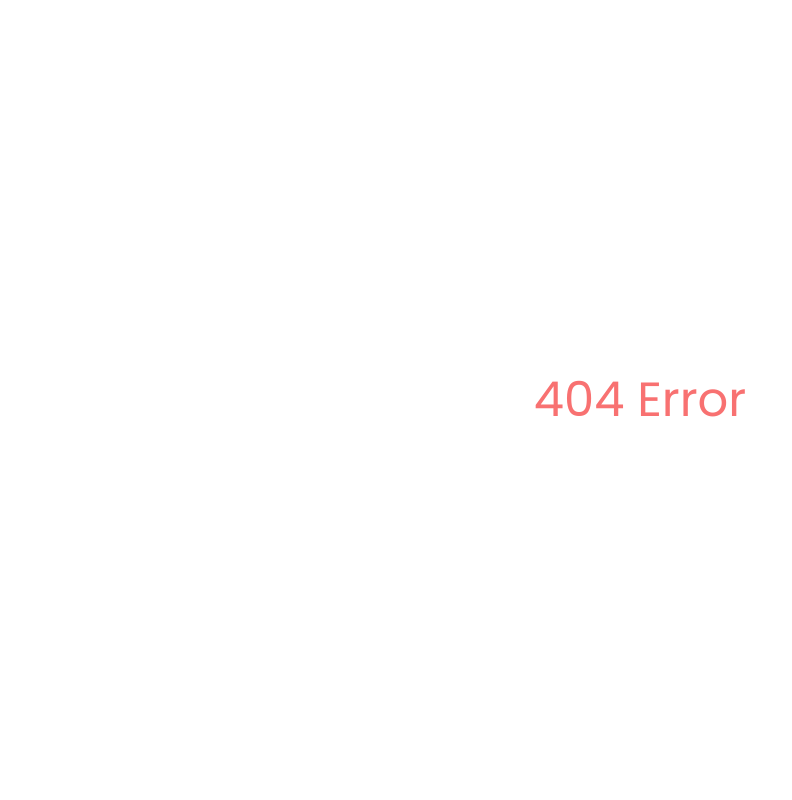
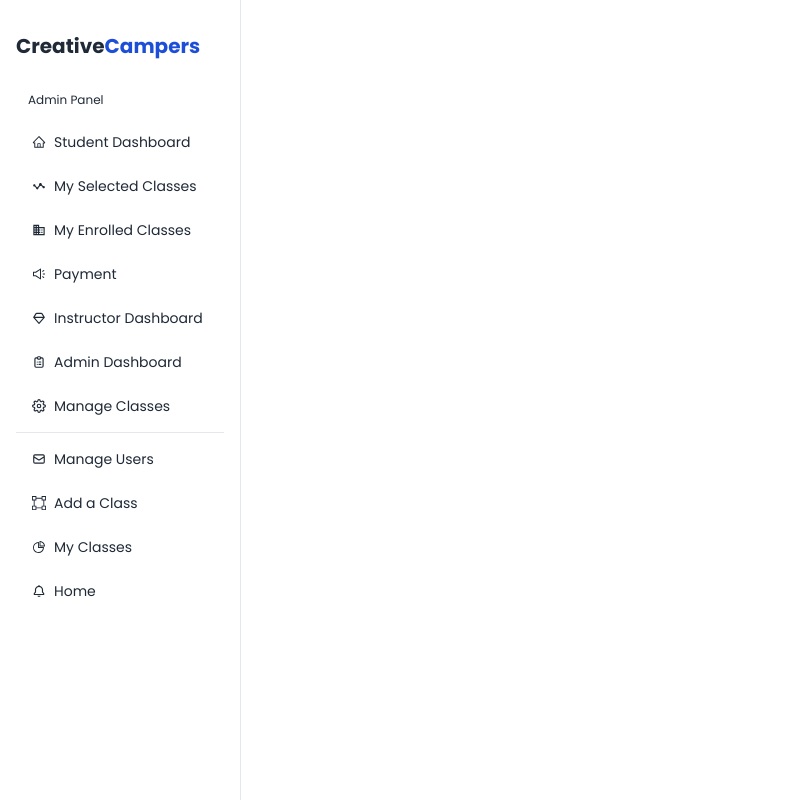
Before and after one commit to onlyyasad/creative-campers-client, a React (Vite) app: page /dashboard in a window 1280 px wide. Shown: the whole page, without its empty margins (0-792 px from the left). Built offline with nearby package versions, Linux system fonts and the light colour scheme.

Commit message:
dashboard initialized

```diff
--- /dev/null
+++ b/src/Layouts/Dashboard/Dashboard.jsx
@@ -0,0 +1,128 @@
+import { NavLink, Outlet } from "react-router-dom";
+import { AiOutlineHome, AiOutlineSound, AiOutlinePieChart } from "react-icons/ai";
+import { BiDiamond, BiStats, BiBell } from "react-icons/bi";
+import { HiOutlineClipboardList, HiOutlineMail } from "react-icons/hi";
+import { IoMdBusiness } from "react-icons/io";
+import { BsBoundingBox } from "react-icons/bs";
+import { FiSettings } from "react-icons/fi";
+
+
+const Dashboard = () => {
+    const activeClass = "text-white bg-blue-700 shadow-lg py-2 hover:bg-blue-700 hover:text-white hover:shadow-lg hover:shadow-blue-200 shadow-blue-300 duration-300 focus:bg-blue-700";
+    const inactiveClass = "py-2 hover:bg-blue-700 hover:text-white hover:shadow-lg hover:shadow-blue-200 shadow-blue-300 duration-300 focus:bg-blue-700";
+    return (
+        <div className="font-poppins container mx-auto">
+            <div className="drawer lg:drawer-open">
+                <input id="my-drawer-2" type="checkbox" className="drawer-toggle" />
+                <div className="drawer-content flex flex-col items-center">
+                    {/* *********************************************************************************************
+                                                            Page content here
+                    ***********************************************************************************************/}
+                    <Outlet></Outlet>
+                </div>
+                <div className="drawer-side md:border-r">
+                    <label htmlFor="my-drawer-2" className="drawer-overlay bg-black"></label>
+                    <ul className="menu flex-nowrap my-6 px-4 w-60 h-full space-y-2 text-base-content">
+                        {/* ******************************************************************************************
+                                                         Sidebar content here
+                        *********************************************************************************************/}
+                        <h2 className="text-xl font-bold mb-4">Creative<span className="text-blue-700">Campers</span></h2>
+                        <p className="px-3 py-2 text-xs">Admin Panel</p>
+                        <li>
+                            <NavLink
+                                to="/dashboard/student"
+                                className={({ isActive }) => isActive ? activeClass : inactiveClass}>
+                                <AiOutlineHome />
+                                Student Dashboard
+                            </NavLink>
+                        </li>
+                        <li>
+                            <NavLink
+                                to="/dashboard/my-selected-classes"
+                                className={({ isActive }) => isActive ? activeClass : inactiveClass}>
+                                <BiStats />
+                                My Selected Classes
+                            </NavLink>
+                        </li>
+                        <li>
+                            <NavLink
+                                to="/dashboard/my-enrolled-classes"
+                                className={({ isActive }) => isActive ? activeClass : inactiveClass}>
+                                <IoMdBusiness />
+                                My Enrolled Classes
+                            </NavLink>
+                        </li>
+                        <li>
+                            <NavLink
+                                to="/dashboard/payment"
+                                className={({ isActive }) => isActive ? activeClass : inactiveClass}>
+                                <AiOutlineSound />
+                                Payment
+                            </NavLink>
+                        </li>
+                        <li>
+                            <NavLink
+                                to="/dashboard/instructor"
+                                className={({ isActive }) => isActive ? activeClass : inactiveClass}>
+                                <BiDiamond />
+                                Instructor Dashboard
+                            </NavLink>
+                        </li>
+                        <li>
+                            <NavLink
+                                to="/dashboard/admin"
+                                className={({ isActive }) => isActive ? activeClass : inactiveClass}>
+                                <HiOutlineClipboardList />
+                                Admin Dashboard
+                            </NavLink>
+                        </li>
+                        <li>
+                            <NavLink
+                                to="/dashboard/manage-classes"
+                                className={({ isActive }) => isActive ? activeClass : inactiveClass}>
+                                <FiSettings />
+                                Manage Classes
+                            </NavLink>
+                        </li>
+                        <hr />
+
+                        <li>
+                            <NavLink
+                                to="/dashboard/manage-users"
+                                className={({ isActive }) => isActive ? activeClass : inactiveClass}>
+                                <HiOutlineMail />
+                                Manage Users
+                            </NavLink>
+                        </li>
+                        <li>
+                            <NavLink
+                                to="/dashboard/add-class"
+                                className={({ isActive }) => isActive ? activeClass : inactiveClass}>
+                                <BsBoundingBox />
+                                Add a Class
+                            </NavLink>
+                        </li>
+                        <li>
+                            <NavLink
+                                to="/dashboard/my-classes"
+                                className={({ isActive }) => isActive ? activeClass : inactiveClass}>
+                                <AiOutlinePieChart />
+                                My Classes
+                            </NavLink>
+                        </li>
+                        <li>
+                            <NavLink
+                                to="/"
+                                className={({ isActive }) => isActive ? activeClass : inactiveClass}>
+                                <BiBell />
+                                Home
+                            </NavLink>
+                        </li>
+                    </ul>
+                </div>
+            </div>
+        </div>
+    );
+};
+
+export default Dashboard;
--- a/src/Pages/Shared/NavBar.jsx
+++ b/src/Pages/Shared/NavBar.jsx
@@ -30,7 +30,7 @@ const NavBar = () => {
         </li>
         <li>
             <NavLink
-                to="/"
+                to="/dashboard"
                 className={({ isActive }) => isActive ? activeClass : inactiveClass}>
                 Dashboard
             </NavLink>
--- a/src/Routes/Routes.jsx
+++ b/src/Routes/Routes.jsx
@@ -3,6 +3,7 @@ import Main from "../Layouts/Main/Main";
 import Home from "../Pages/Home/Home";
 import Instructors from "../Pages/Instructors/Instructors";
 import Classes from "../Pages/Classes/Classes";
+import Dashboard from "../Layouts/Dashboard/Dashboard";
 
 export const router = createBrowserRouter([
     {
@@ -24,6 +25,10 @@ export const router = createBrowserRouter([
         ]
     },
     {
+        path: "/dashboard",
+        element: <Dashboard></Dashboard>
+    },
+    {
         path: "*",
         element: <div className="flex justify-center items-center min-h-screen">
             <h1 className="text-center text-5xl text-red-400 font-poppins">404 Error</h1>
```
